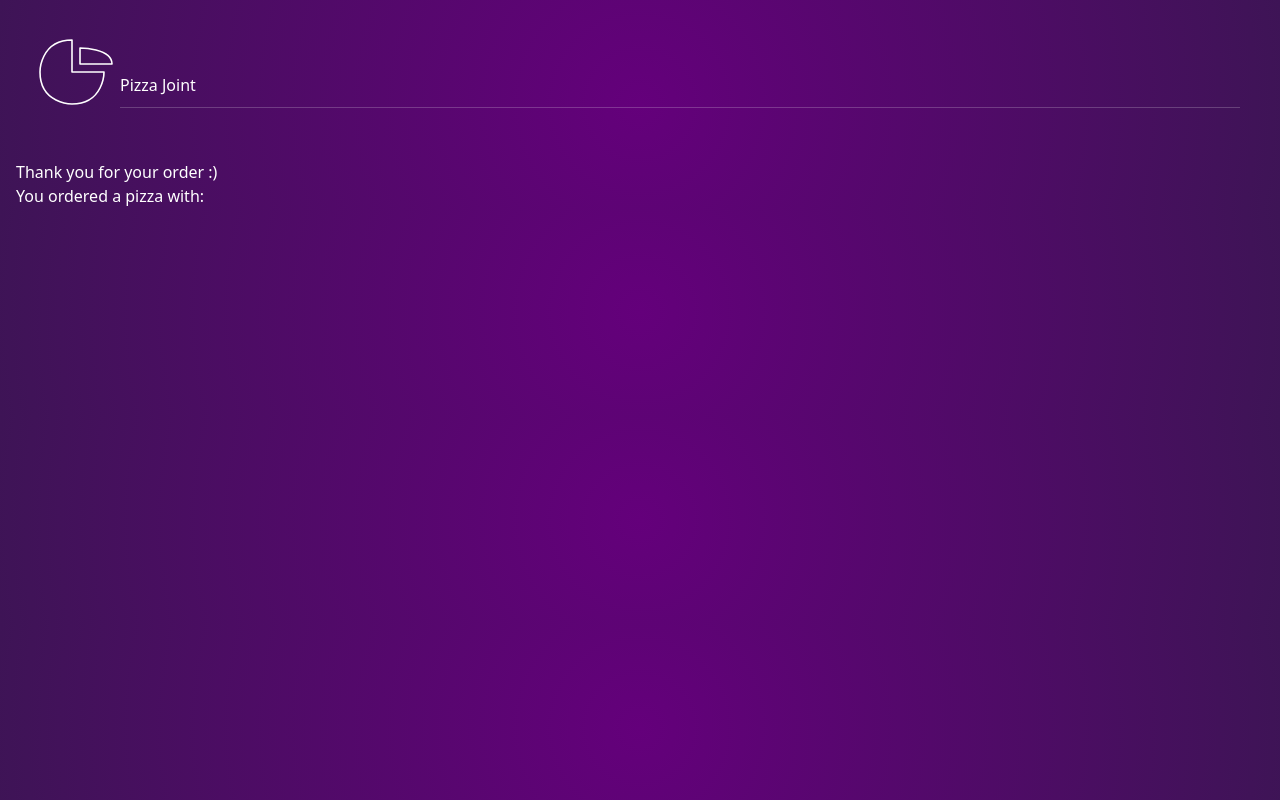
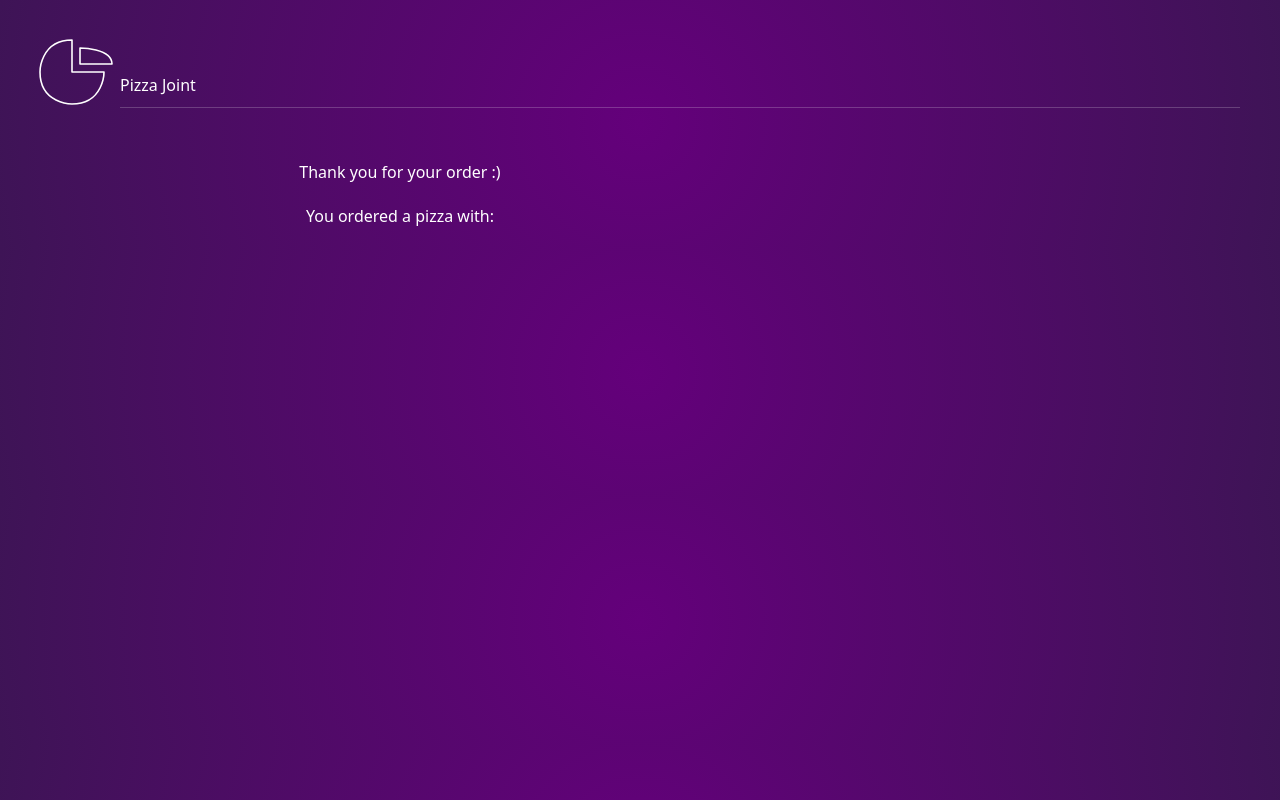
Before and after one commit to Erhahon-Imafidon/motion-animation-app, a React (Vite) app: page /order in a window 1280 px wide. Built offline with nearby package versions, Linux system fonts and the light colour scheme.

Commit message:
improve Order component styling for better presentation

```diff
--- a/src/pages/Order.tsx
+++ b/src/pages/Order.tsx
@@ -7,9 +7,11 @@ type OrderProps = {
 
 const Order = ({ pizza }: OrderProps) => {
     return (
-        <div className="container order">
+        <div className="text-center max-w-200 order">
             <h2>Thank you for your order :)</h2>
-            <p>You ordered a {pizza.base} pizza with:</p>
+            <p className="my-5 mx-auto">
+                You ordered a {pizza.base} pizza with:
+            </p>
             {pizza.toppings.map((topping) => (
                 <div key={topping}>{topping}</div>
             ))}
```
